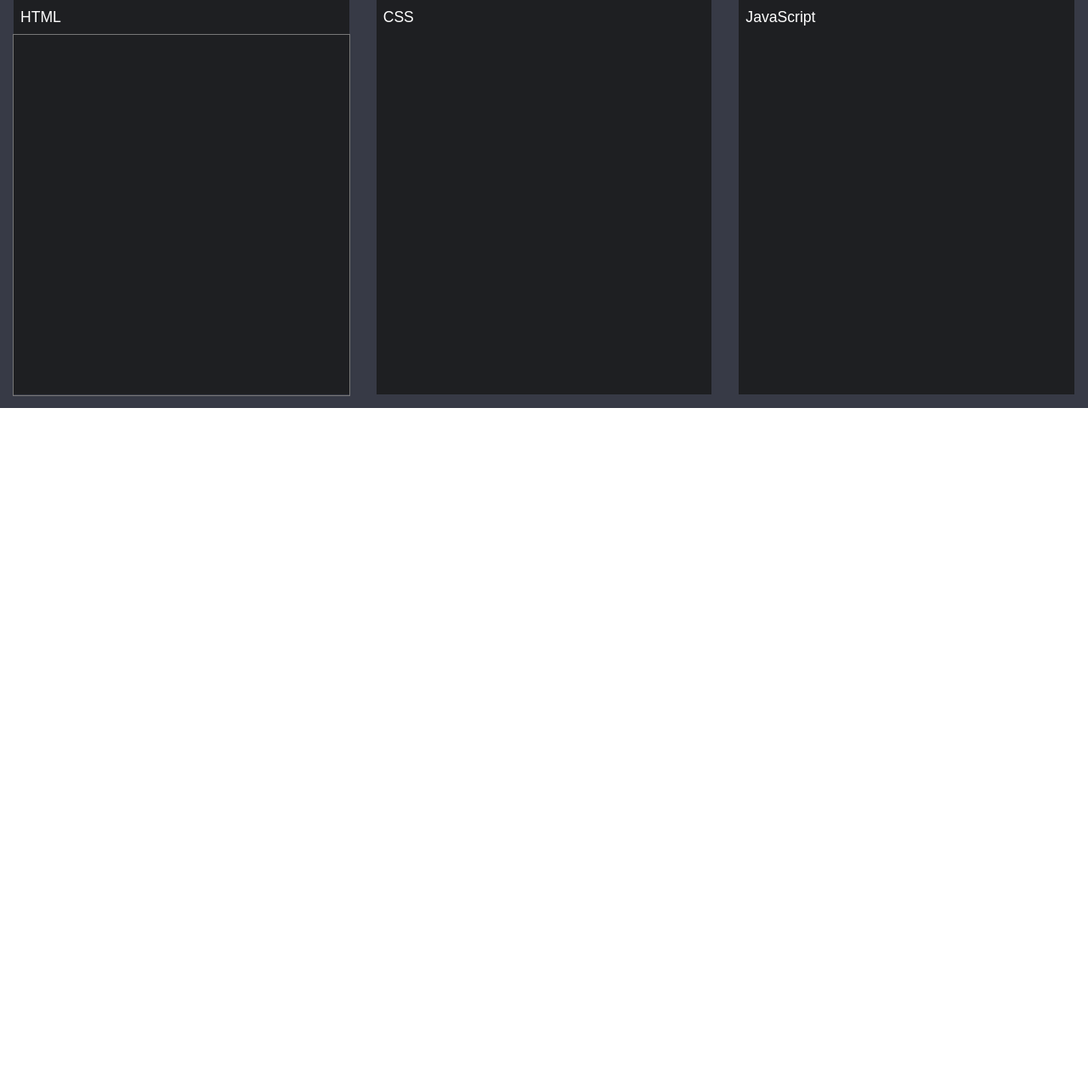
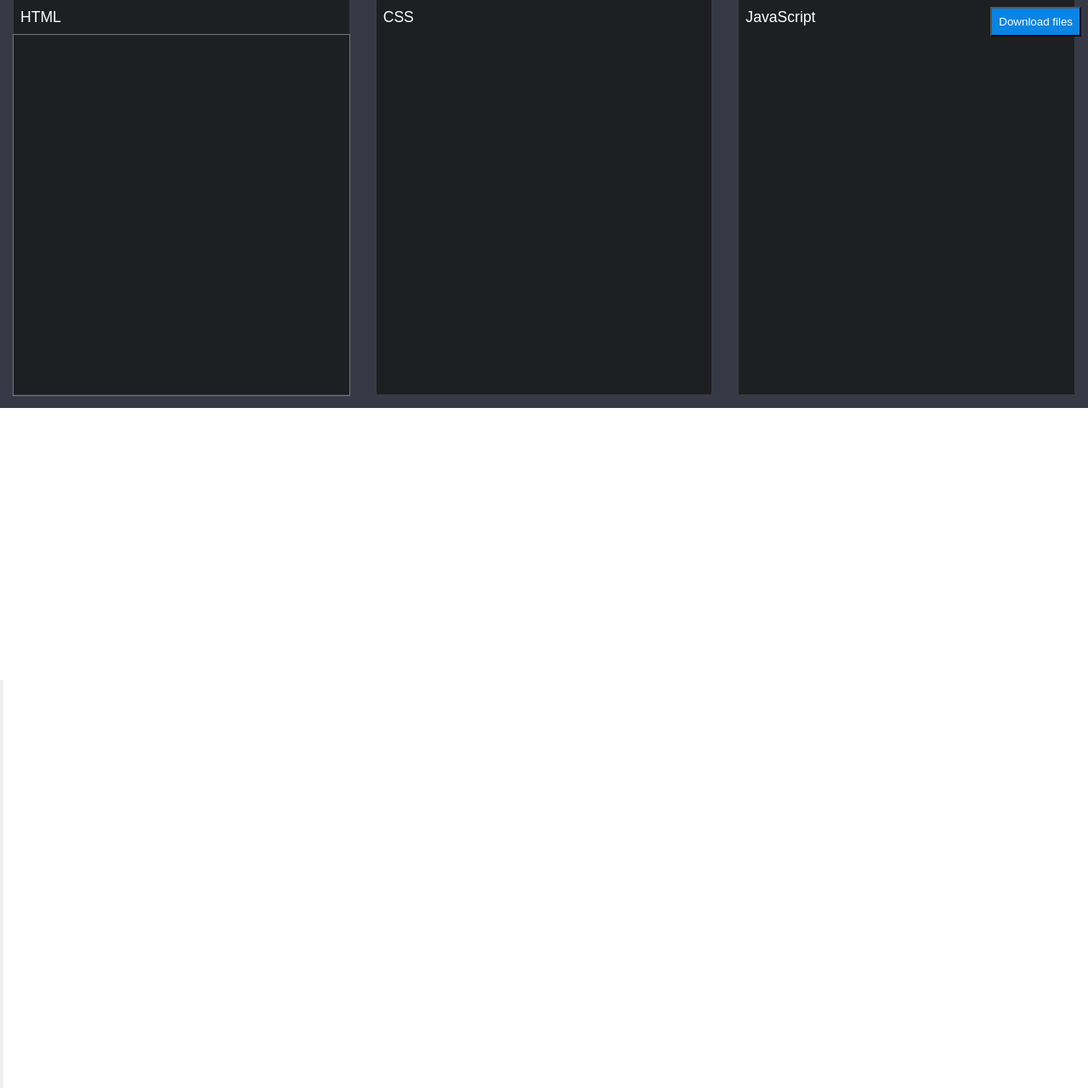
Before and after one commit to FernandoJP/code-editor, a React (Create React App) app: page / in a window 1280 px wide. Shown: the whole page at 85% size. Before the commit the page ends 800 px from the top, so only its background shows below. Built offline with nearby package versions, Linux system fonts and the light colour scheme; a web font is replaced by a local one.

Commit message:
Files downloader component

```diff
--- a/package.json
+++ b/package.json
@@ -6,6 +6,8 @@
     "@testing-library/jest-dom": "^5.11.4",
     "@testing-library/react": "^11.1.0",
     "@testing-library/user-event": "^12.1.10",
+    "file-saver": "^2.0.5",
+    "jszip": "^3.6.0",
     "react": "^17.0.1",
     "react-dom": "^17.0.1",
     "react-redux": "^7.2.2",
--- a/src/components/CodeEditor/CodeEditor.js
+++ b/src/components/CodeEditor/CodeEditor.js
@@ -3,6 +3,7 @@ import styled from 'styled-components';
 
 import CodeBox from '../CodeBox/CodeBox';
 import CodeRendering from '../CodeRendering/CodeRendering';
+import CodeFilesDownload from '../CodeFilesDownload/CodeFilesDownload';
 import { CODE_TYPES } from '../../constants/codeTypes';
 
 const CodeEditorWrapper = styled.section`
@@ -18,7 +19,10 @@ const CodeEditor = () => {
                 <CodeBox type={CODE_TYPES.CSS} />
                 <CodeBox type={CODE_TYPES.JAVASCRIPT} />
             </CodeEditorWrapper>
+
             <CodeRendering />
+
+            <CodeFilesDownload />
         </>
     )
 }
--- /dev/null
+++ b/src/components/CodeFilesDownload/CodeFilesDownload.js
@@ -0,0 +1,78 @@
+import React from 'react';
+import styled from 'styled-components';
+import JSZip from 'jszip';
+import FileSaver from 'file-saver';
+import { connect } from 'react-redux';
+
+const CodeFilesDownloadButton = styled.button`
+    display: flex;
+    height: 60vh;
+`
+
+const DownloadButton = styled.button`
+    position: absolute;
+    top: 0;
+    right: 0;
+    margin: ${props => props.theme.spacers.small};
+    padding: ${props => props.theme.spacers.small};
+    background: ${props => props.theme.colors.primary};
+    color: #fff;
+`
+
+const CodeFilesDownload = (props) => {
+
+    function downloadFile(...files) {
+        let zip = new JSZip();
+
+        files.forEach(file => zip.file(file.name, file.content));
+
+        zip.generateAsync({ type: "blob" }).then(function (content) {
+            FileSaver.saveAs(content, "code.zip");
+        });
+    }
+
+    const generateHtmlCode = (htmlCode) => {
+        return `
+        <!DOCTYPE html>
+        <html>
+            <head>
+            <title>Code generated by CodeEditor</title>
+            <link rel="stylesheet" href="styles.css">
+            </head>
+            <body>
+                ${htmlCode}
+                <script src="scripts.js"></script>
+            </body>
+        </html>
+        `
+    }
+
+    const downloadClickHandler = () => {
+        downloadFile(
+            { name: 'index.html', content: generateHtmlCode(props.htmlCode) },
+            { name: 'scripts.js', content: props.jsCode },
+            { name: 'styles.css', content: props.cssCode }
+        );
+    }
+
+    return (
+        <>
+            <CodeFilesDownloadButton>
+                <DownloadButton onClick={() => downloadClickHandler()}>
+                    Download files
+                </DownloadButton>
+            </CodeFilesDownloadButton>
+        </>
+    )
+}
+
+const mapStateToProps = state => {
+    return {
+        htmlCode: state.codeEditor.htmlCode,
+        cssCode: state.codeEditor.cssCode,
+        jsCode: state.codeEditor.jsCode,
+    }
+};
+
+
+export default connect(mapStateToProps, null)(CodeFilesDownload);
```
Also changed, not shown: 2 other files (tests, documents, lock files or other folders).
